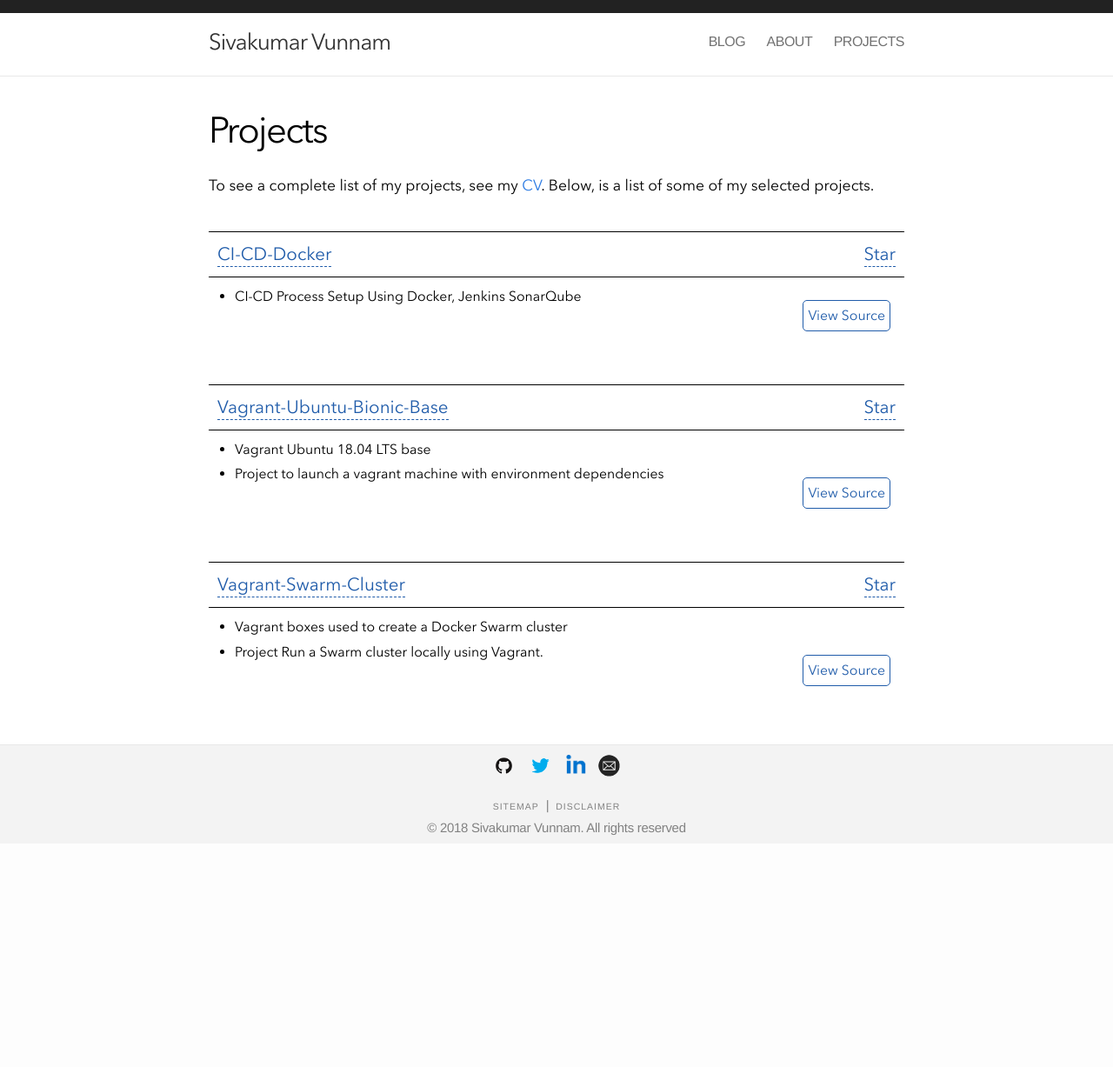
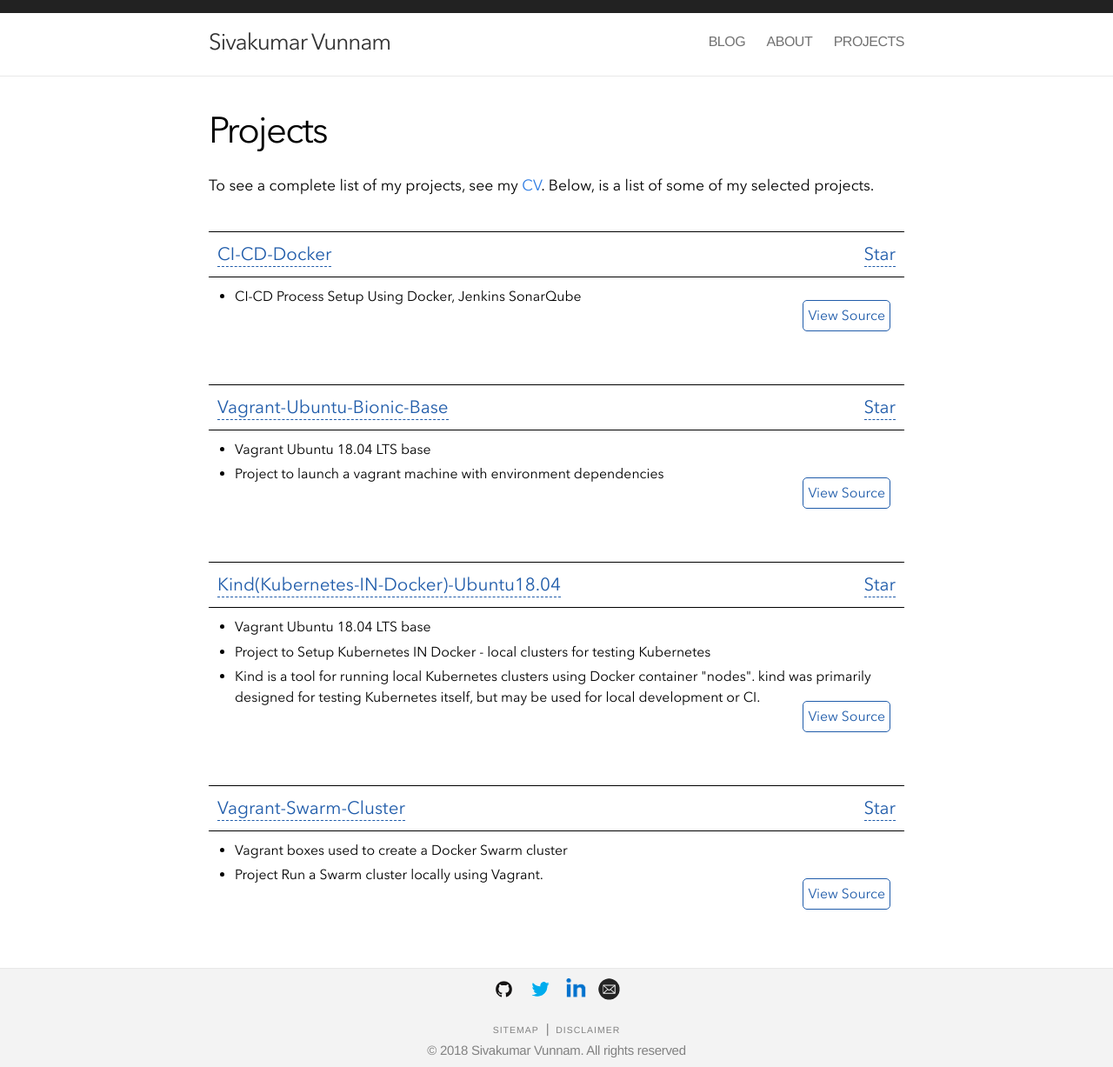
Before and after one commit to sivakumarvunnam/sivakumarvunnam.github.io, a Jekyll site: the page built from projects.html, in a window 1280 px wide. Shown: the whole page at 87% size. Built offline with Jekyll 4.4.1, drawn with Linux system fonts in a browser that asks for light colours; nearby versions of some CDN libraries; before the commit the page ends 970 px from its top, so only the background shows below that.

Commit message:
added kind project to repo

```diff
--- a/_data/projects.yml
+++ b/_data/projects.yml
@@ -8,11 +8,19 @@
 - name: "Vagrant-Ubuntu-Bionic-Base"
   github:
     repo: "vagrant-ubuntu-bionic-base"
-  #url: "https://dhavalkapil.com/luaver/"
   source_url: "https://github.com/sivakumarvunnam/vagrant-ubuntu-bionic-base"
   description:
     - Vagrant Ubuntu 18.04 LTS base
     - Project to launch a vagrant machine with environment dependencies
+
+- name: "Kind(Kubernetes-IN-Docker)-Ubuntu18.04"
+  github:
+    repo: "Kind-Ubuntu18.04"
+  source_url: "https://github.com/sivakumarvunnam/Kind-Ubuntu18.04"
+  description:
+    - Vagrant Ubuntu 18.04 LTS base
+    - Project to Setup Kubernetes IN Docker - local clusters for testing Kubernetes
+    - Kind is a tool for running local Kubernetes clusters using Docker container "nodes". kind was primarily designed for testing Kubernetes itself, but may be used for local development or CI.
 
 - name: "Vagrant-Swarm-Cluster"
   github:
```
